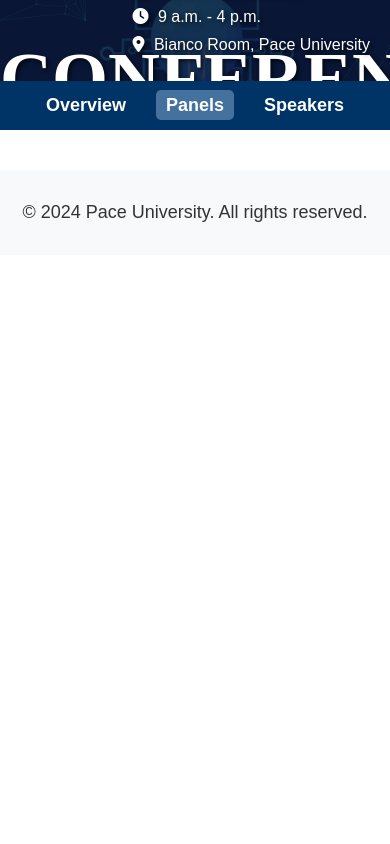
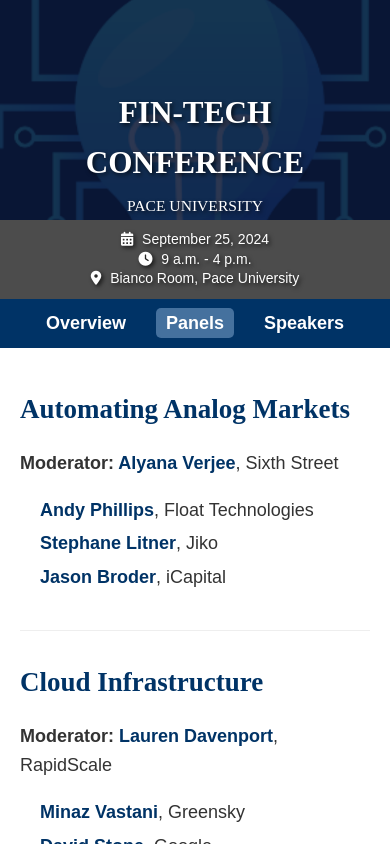
Before and after one commit to riyagolani/fintechconference, a plain HTML site: page index.html in a window 390 px wide. Both pictures are taken after a click on the link "Panels". Shown: the top 844 px of the page. Drawn offline with Linux system fonts and the light colour scheme.

Commit message:
Panels info

```diff
--- a/index.html
+++ b/index.html
@@ -72,7 +72,70 @@
 
 
         <section id="panels" class="tab-content">
-            <!-- Add list of panels here -->
+
+            <div class="panel">
+                <h3>Automating Analog Markets</h3>
+                <p class="moderator"><b>Moderator: </b><a href="#" class="speaker-link">Alyana Verjee</a>, Sixth Street</p>
+                <ul class="panelists">
+                    <li><a href="#" class="speaker-link">Andy Phillips</a>, Float Technologies</li>
+                    <li><a href="#" class="speaker-link">Stephane Litner</a>, Jiko</li>
+                    <li><a href="#" class="speaker-link">Jason Broder</a>, iCapital</li>
+                </ul>
+            </div>
+
+            <div class="panel">
+                <h3>Cloud Infrastructure</h3>
+                <p class="moderator"><b>Moderator: </b><a href="#" class="speaker-link">Lauren Davenport</a>, RapidScale</p>
+                <ul class="panelists">
+                    <li><a href="#" class="speaker-link">Minaz Vastani</a>, Greensky</li>
+                    <li><a href="#" class="speaker-link">David Stone</a>, Google</li>
+                </ul>
+            </div>
+
+            <div class="panel">
+                <h3>Cybersecurity</h3>
+                <p class="moderator"><b>Moderator: </b><a href="#" class="speaker-link">Jacob Jofe</a>, Index Ventures</p>
+                <ul class="panelists">
+                    <li><a href="#" class="speaker-link">Niko Ruhe</a>, Key Factor</li>
+                    <li><a href="#" class="speaker-link">John Hernandez</a>, Sixth Street</li>
+                    <li><a href="#" class="speaker-link">Bill Murphy</a>, Cresting Wave</li>
+                    <li><a href="#" class="speaker-link">Stephanie Cohen</a>, Cloudflare</li>
+                </ul>
+            </div>
+
+            <div class="panel">
+                <h3>Early Career Networking</h3>
+                <p class="presenter"><b>Presenter: </b><a href="#" class="speaker-link">Phillis Mooney</a>, Pace University Career Services</p>
+            </div>
+
+            <div class="panel">
+                <h3>Quants in Finance</h3>
+                <p class="moderator"><b>Moderator: </b><a href="#" class="speaker-link">Adam Korn</a>, Sixth Street</p>
+                <ul class="panelists">
+                    <li><a href="#" class="speaker-link">Armen A.A. Avanessians</a>, Columbia University</li>
+                    <li><a href="#" class="speaker-link">Padma Kadiyala</a>, Pace University</li>
+                </ul>
+            </div>
+
+            <div class="panel">
+                <h3>Generative AI Applications</h3>
+                <p class="moderator"><b>Moderator: </b><a href="#" class="speaker-link">Soheyla Amirian</a>, Pace University</p>
+                <ul class="panelists">
+                    <li><a href="#" class="speaker-link">Tomer Anvi</a>, APEX</li>
+                    <li><a href="#" class="speaker-link">George Sivulka</a>, Hebbia</li>
+                    <li><a href="#" class="speaker-link">Marco Argenti</a>, GS</li>
+                    <li><a href="#" class="speaker-link">Marty Chavez</a>, Sixth Street</li>
+                </ul>
+            </div>
+
+            <div class="panel">
+                <h3>Fireside Chat</h3>
+                <p class="host"><b>Host: </b><a href="#" class="speaker-link">Marvin Krislov</a>, Pace University</p>
+                <ul class="guests">
+                    <li><a href="#" class="speaker-link">Marty Chavez</a>, Sixth Street</li>
+                    <li><a href="#" class="speaker-link">Adam Korn</a>, Sixth Street</li>
+                </ul>
+            </div>
         </section>
 
         <section id="speakers" class="tab-content">
--- a/styles.css
+++ b/styles.css
@@ -19,6 +19,8 @@ body {
 .hero-image {
     width: 100%;
     height: auto;
+    min-height: 220px;
+    object-fit: cover;
     display: block;
 }
 
@@ -33,21 +35,21 @@ body {
     left: 50%;
     transform: translate(-50%, -50%);
     text-align: center;
-    width: 100%;
+    width: 90%;
 }
 
 .hero-text.main-title h1 {
     font-family: 'Fraunces', serif;
-    font-size: 4em;
+    font-size: 4vw;
     font-weight: 700;
-    margin-bottom: 0em;
+    margin-bottom: 0.2em;
 }
 
 .hero-text.main-title h2 {
     font-family: 'Fraunces', serif;
-    font-size: 2em;
+    font-size: 3vw;
     font-weight: 400;
-    margin-top: 0em;
+    margin-top: 0;
 }
 
 .hero-text.info {
@@ -66,6 +68,49 @@ body {
     margin-right: 5px;
 }
 
+/* Media Queries for Responsiveness */
+@media screen and (max-width: 1040px) {
+    .hero-text.info {
+        font-size: 14px;
+    }
+}
+
+@media screen and (max-width: 880px) {
+
+    .hero-text.info {
+        right: 2px;
+        bottom: 10px;
+        font-size: 12px;
+    }
+    .hero-text.info p {
+        margin: 0;
+    }
+}
+
+@media screen and (max-width: 480px) {
+    .hero-text.main-title h1 {
+        font-size: 8vw;
+    }
+
+    .hero-text.main-title h2 {
+        font-size: 4vw;
+    }
+
+    .hero-text.info {
+        position: relative;
+        right: auto;
+        bottom: auto;
+        background-color: rgba(0, 0, 0, 0.7);
+        padding: 10px;
+        text-align: center;
+        width: 100%;
+        box-sizing: border-box;
+        font-size: 14px;
+    }
+    .hero-text.info p {
+        margin: 0;
+    }
+}
 
 nav {
     background-color: #003366;
@@ -151,6 +196,44 @@ main {
     transform: none;
 }
 
+.panel {
+    margin-bottom: 30px;
+    border-bottom: 1px solid #eee;
+    padding-bottom: 20px;
+}
+
+.panel h3 {
+    color: #003366;
+    font-family: 'Fraunces', serif;
+    font-size: 1.5em;
+    margin-bottom: 10px;
+}
+
+.panel .moderator,
+.panel .presenter,
+.panel .host {
+    margin-bottom: 10px;
+}
+
+.panel ul {
+    list-style-type: none;
+    padding-left: 20px;
+}
+
+.panel li {
+    margin-bottom: 5px;
+}
+
+.speaker-link {
+    color: #003366;
+    text-decoration: none;
+    font-weight: bold;
+}
+
+.speaker-link:hover {
+    text-decoration: underline;
+}
+
 footer {
     background-color: #f8f9fa;
     text-align: center;
```
Also changed, not shown: 1 other file.
